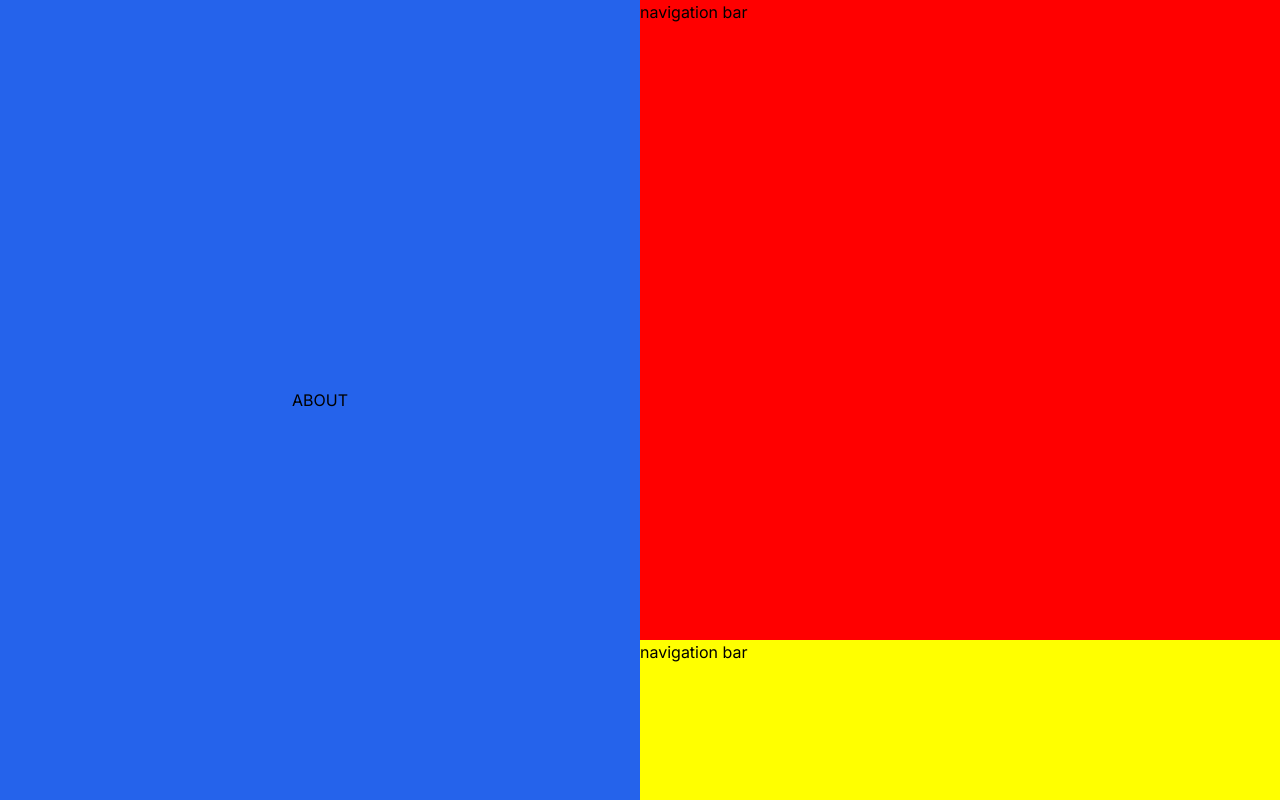
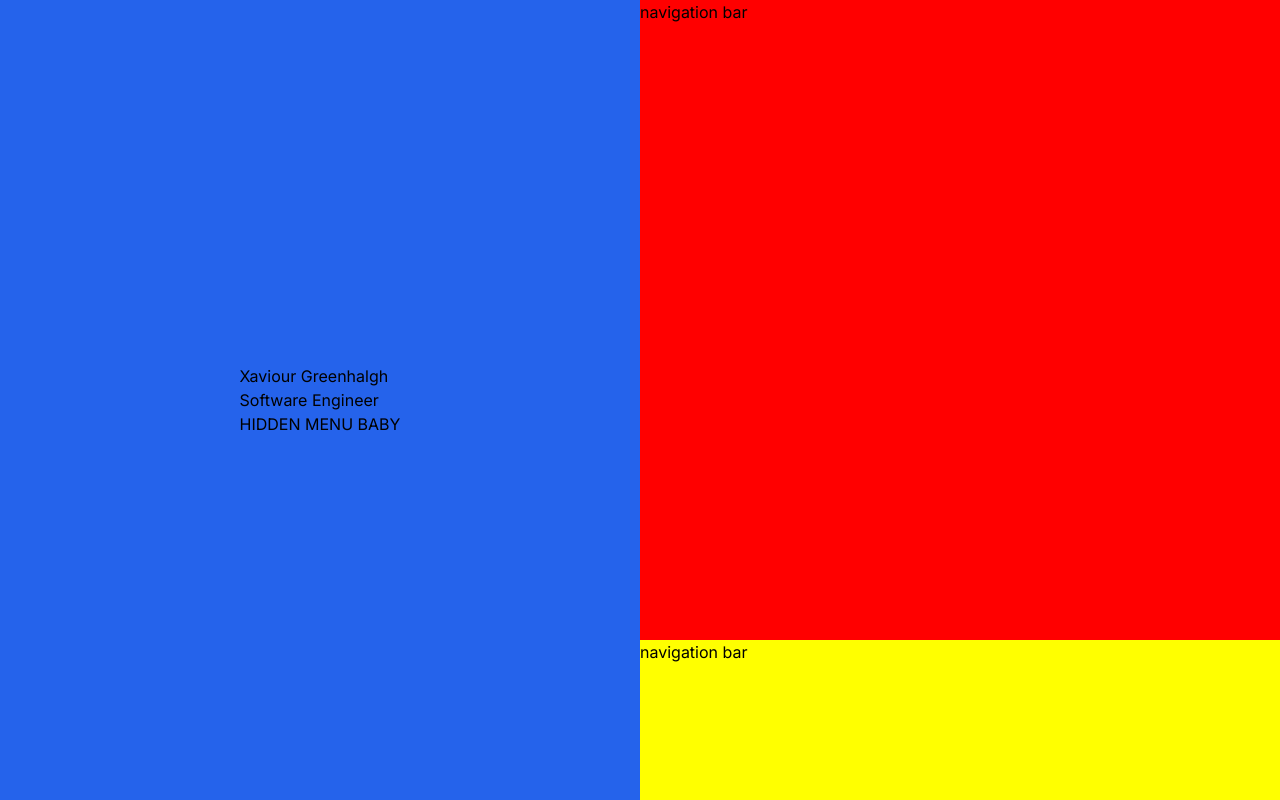
Before and after one commit to XaviourG/portfolio, a Next.js app in the folder portfolio/: page / in a window 1280 px wide. Shown: the top 800 px of the page. Built offline with nearby package versions, Linux system fonts and the light colour scheme.

Commit message:
update structure with menu

```diff
--- a/portfolio/src/app/portfolioBody.tsx
+++ b/portfolio/src/app/portfolioBody.tsx
@@ -1,5 +1,6 @@
 'use client'
 
+import NavigationBar from "@/components/top_bar/NavigationBar";
 import AboutSegment from "@/panels/AboutSegment";
 import ContactSegment from "@/panels/ContactSegment";
 import ExperienceSegment from "@/panels/ExperienceSegment";
@@ -7,7 +8,10 @@ import ProjectsSegment from "@/panels/ProjectsSegment";
 import { ReactElement } from "react"
 
 const PortfolioBody = (): ReactElement => {
-  return <div className='flex w-full'>
+  return <div className='flex w-full flex-col'>
+    <div className='sm:flex xl:hidden w-full sticky top-0'>
+      <NavigationBar/>
+    </div>
     <div className='flex w-full sm:flex-col xl:flex-row'>
       <div className='flex flex-col sm:w-full xl:w-1/2'>
         <AboutSegment/>
--- a/portfolio/src/panels/AboutSegment.tsx
+++ b/portfolio/src/panels/AboutSegment.tsx
@@ -4,7 +4,15 @@ const AboutSegment = (): ReactElement => {
   return <div className='flex flex-col bg-blue-600 justify-center items-center
     xl:fixed xl:w-1/2 x: h-screen
     sm:static sm:w-full sm:h-full'>
-    ABOUT
+    <div>
+      <h1>Xaviour Greenhalgh</h1>
+      <h2>Software Engineer</h2>
+
+      {/* MENU */}
+      <div className='sm:hidden xl:flex w-full'>
+        HIDDEN MENU BABY
+      </div>
+    </div>
   </div>
 }
 
```
